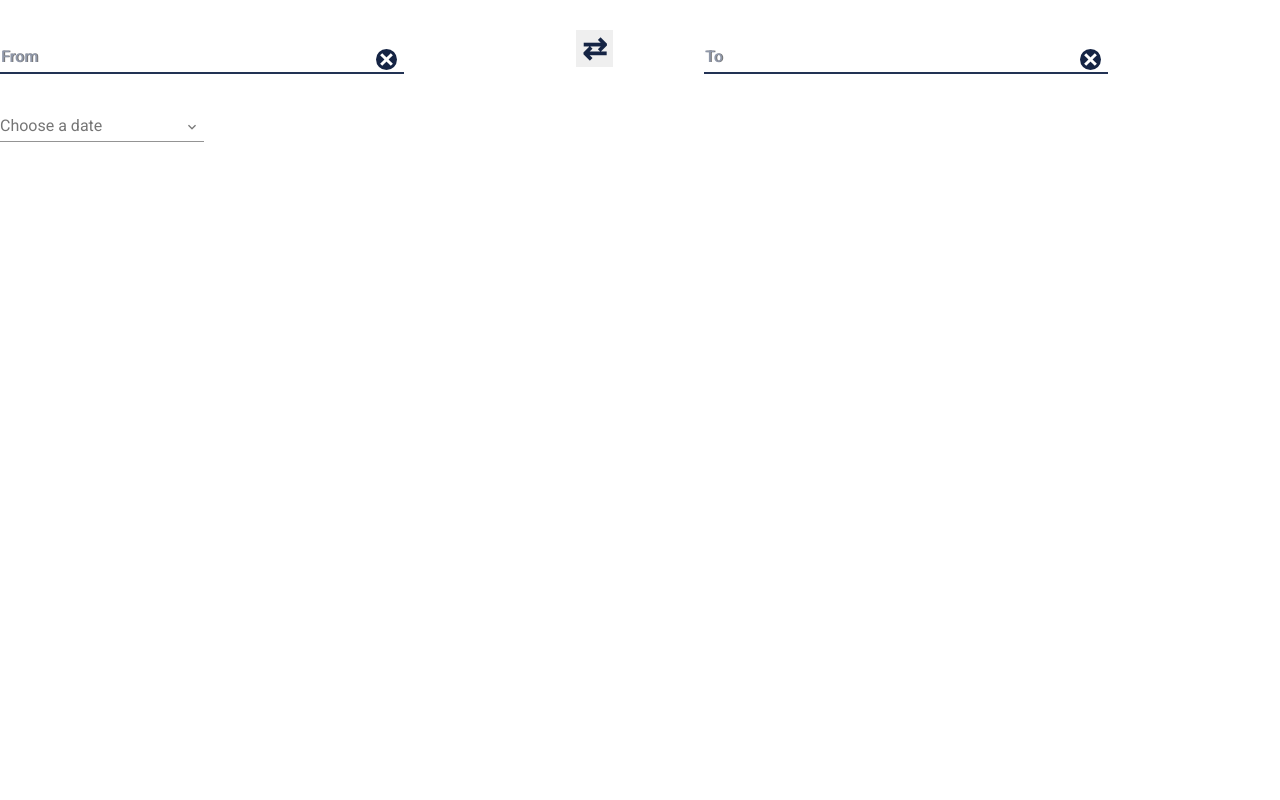
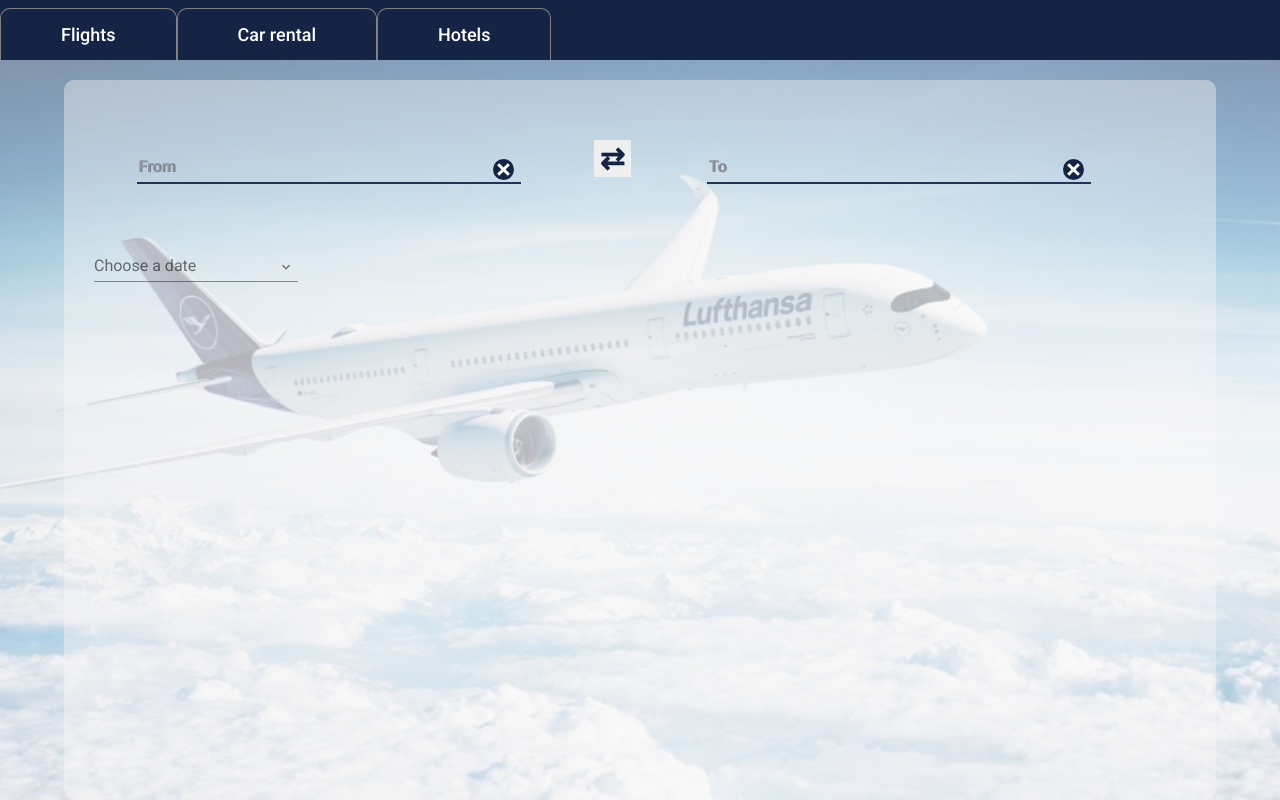
Before and after one commit to ankaziele/flight-search-engine, an Angular app in the folder flight-search-engine/: page / in a window 1280 px wide. Built offline with nearby package versions, Linux system fonts and the light colour scheme.

Commit message:
WIP - applying css

```diff
--- a/flight-search-engine/src/app/airport/airport.component.html
+++ b/flight-search-engine/src/app/airport/airport.component.html
@@ -1,3 +1,5 @@
+<div class="inputWrapper">
+
     <label>
         <input
             type="text"
@@ -61,3 +63,4 @@
             </div>
         </div>
     </ul>
+</div>
--- a/flight-search-engine/src/app/airport/airport.component.scss
+++ b/flight-search-engine/src/app/airport/airport.component.scss
@@ -1,3 +1,7 @@
+.inputWrapper {
+    width: 100%;
+    max-width: 380px;
+}
 label {
     position: relative;
 }
@@ -9,6 +13,7 @@
     padding: 0;
     position: absolute;
     top: 85px;
+    z-index: 2;
 
 }
 
--- a/flight-search-engine/src/app/app.component.html
+++ b/flight-search-engine/src/app/app.component.html
@@ -1,13 +1,34 @@
+<div class="bg">
+  <app-top-nav-bar></app-top-nav-bar>
+  <div class="flightSearchEngine">
     <div class="appWrapper">
-    <app-airport [placeholder]="from" [label]="from" [value]="origin" (valueChange)="incomingOrigin($event)">{{origin}}
+      <app-airport
+        [placeholder]="from"
+        [label]="from"
+        [value]="origin"
+        (valueChange)="incomingOrigin($event)"
+        class="airport"
+      >
+        {{ origin }}
       </app-airport>
-    <app-input-toggler [origin]="origin" [destination]="destination" (togglingAirports)="receiveChangeAirports($event)">
+      <app-input-toggler
+        [origin]="origin"
+        [destination]="destination"
+        (togglingAirports)="receiveChangeAirports($event)"
+      >
       </app-input-toggler>
-    <app-airport [placeholder]="to" [label]="to" [value]="destination" (valueChange)="incomingDestination($event)">
-        {{destination}}</app-airport>
+      <app-airport
+        [placeholder]="to"
+        [label]="to"
+        [value]="destination"
+        (valueChange)="incomingDestination($event)"
+        class="airport"
+      >
+        {{ destination }}</app-airport
+      >
     </div>
-
     <div class="calendar">
-
       <app-calendar></app-calendar>
     </div>
+  </div>
+</div>
--- a/flight-search-engine/src/app/app.component.scss
+++ b/flight-search-engine/src/app/app.component.scss
@@ -1,14 +1,67 @@
-@import '~@angular/material/prebuilt-themes/deeppurple-amber.css';
+@import "~@angular/material/prebuilt-themes/deeppurple-amber.css";
+
+.bg {
+  width: 100%x;
+  height: 100%;
+  display: flex;
+  flex-direction: column;
+  position: relative;
+}
+
+.bg::after {
+  content: "";
+  background: url("./LHA350.jpg") no-repeat center;
+  background-size: 100% 100%;
+  background-position: top center;
+  opacity: 0.5;
+  top: 0;
+  left: 0;
+  bottom: 0;
+  right: 0;
+  position: absolute;
+  z-index: -1;
+}
+
+.flightSearchEngine {
+  display: block;
+  width: 90%;
+  height: 100%;
+  background-color: rgba(248, 244, 244, 0.411);
+  align-self: center;
+  justify-content: space-between;
+  margin-top: 20px;
+  border-radius: 10px;
+}
 
 .appWrapper {
-    display: grid;
-    grid-template-columns: 45% 10% 45%;
+  display: inline-grid;
+  grid-template-columns: 45% 10% 45%;
+  width: 90%;
+  margin: 30px;
+  justify-items: center;
 }
 
 .toggler {
-    justify-self: center;
+  justify-self: center;
 }
 
 .calendar {
-    margin-top: 30px;
+  margin: 30px;
 }
+
+.airport {
+  width: 100%;
+  max-width: 380px;
+}
+
+
+@media (max-width:801px) {
+  .appWrapper {
+    display: flex;
+    flex-direction: column;
+    align-items: center;
+    width: 90%;
+    margin: 30px;
+    justify-content: space-evenly;
+  }
+}
--- a/flight-search-engine/src/app/app.module.ts
+++ b/flight-search-engine/src/app/app.module.ts
@@ -13,6 +13,7 @@
 import {MatIconModule} from '@angular/material/icon';
 import { MatFormFieldModule } from '@angular/material/form-field';
 import {MatInputModule} from '@angular/material/input';
+import { TopNavBarComponent } from './top-nav-bar/top-nav-bar.component';
 
 @NgModule({
   declarations: [
@@ -20,6 +21,7 @@
     InputTogglerComponent,
     AirportComponent,
     CalendarComponent,
+    TopNavBarComponent,
   ],
   imports: [
     BrowserModule,
--- a/flight-search-engine/src/app/calendar/calendar.component.ts
+++ b/flight-search-engine/src/app/calendar/calendar.component.ts
@@ -1,15 +1,12 @@
-import { Component, OnInit } from '@angular/core';
+import { Component, OnInit } from "@angular/core";
 
 @Component({
-  selector: 'app-calendar',
-  templateUrl: './calendar.component.html',
-  styleUrls: ['./calendar.component.sass']
+  selector: "app-calendar",
+  templateUrl: "./calendar.component.html",
+  styleUrls: ["./calendar.component.sass"]
 })
 export class CalendarComponent implements OnInit {
+  constructor() {}
 
-  constructor() { }
-
-  ngOnInit() {
-  }
-
+  ngOnInit() {}
 }
--- /dev/null
+++ b/flight-search-engine/src/app/top-nav-bar/top-nav-bar.component.html
@@ -0,0 +1,7 @@
+<div class="navbarWrapper">
+    <div class="itemsWrapper">
+        <div class="navbarItem">Flights</div>
+        <div class="navbarItem">Car rental</div>
+        <div class="navbarItem">Hotels</div>
+    </div>
+</div>
--- /dev/null
+++ b/flight-search-engine/src/app/top-nav-bar/top-nav-bar.component.scss
@@ -0,0 +1,26 @@
+.navbarWrapper {
+    display: flex;
+    align-items: flex-end;
+    height: 60px;
+    width: 100%;
+    background-color: rgb(21, 36, 68);
+    color: white;
+    font-size: 18px;
+    font-weight: 500;
+
+}
+
+
+.itemsWrapper {
+    display: flex;
+    justify-content: flex-start;
+    align-items: center;
+}
+
+.navbarItem {
+    border: 1px solid grey;
+    border-bottom: 0px;
+    border-radius: 10px 10px 0 0;
+    padding: 15px 60px;
+    // margin: 1px;
+}
--- /dev/null
+++ b/flight-search-engine/src/app/top-nav-bar/top-nav-bar.component.ts
@@ -0,0 +1,15 @@
+import { Component, OnInit } from '@angular/core';
+
+@Component({
+  selector: 'app-top-nav-bar',
+  templateUrl: './top-nav-bar.component.html',
+  styleUrls: ['./top-nav-bar.component.scss']
+})
+export class TopNavBarComponent implements OnInit {
+
+  constructor() { }
+
+  ngOnInit() {
+  }
+
+}
--- a/flight-search-engine/src/index.html
+++ b/flight-search-engine/src/index.html
@@ -11,6 +11,7 @@
   <link href="https://fonts.googleapis.com/icon?family=Material+Icons" rel="stylesheet">
 </head>
 <body>
+
   <app-root></app-root>
 </body>
 </html>
--- a/flight-search-engine/src/styles.scss
+++ b/flight-search-engine/src/styles.scss
@@ -2,5 +2,6 @@
 body {
     font-family: 'Open Sans', sans-serif;
 }
+
 html, body { height: 100%; }
 body { margin: 0; font-family: Roboto, "Helvetica Neue", sans-serif; }
```
Also changed, not shown: flight-search-engine/src/app/LHA350.jpg (added), 1 other file (tests, documents, lock files or other folders). Lines whose indentation alone changed are shown as unchanged.
